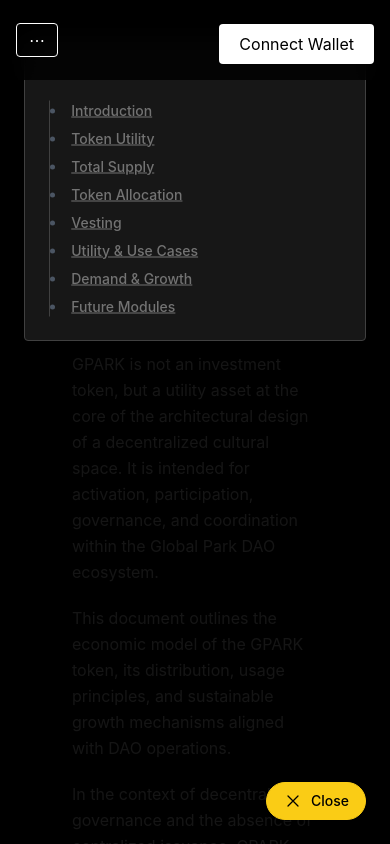
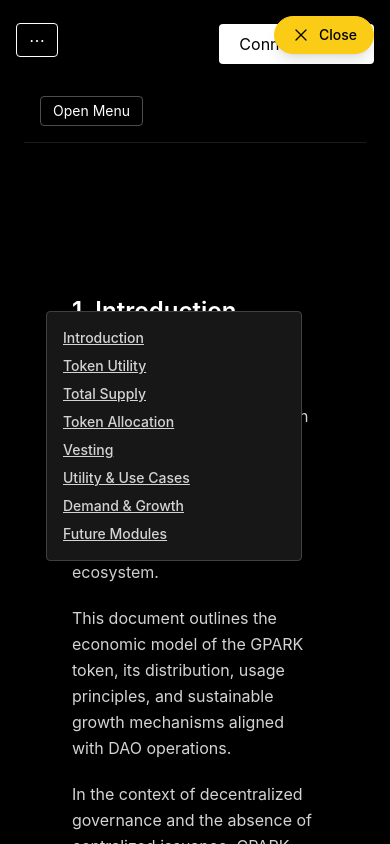
Before and after one commit to GPARKPRO/globalpark-site, a Next.js app: page /docs/tokenomics in a window 390 px wide. Both pictures are taken after a click on the button "Sections". Shown: the top 844 px of the page. Built offline with nearby package versions, Linux system fonts and the light colour scheme.

Commit message:
Update MobileDocsNav.tsx

```diff
--- a/components/docs/common/MobileDocsNav.tsx
+++ b/components/docs/common/MobileDocsNav.tsx
@@ -1,13 +1,15 @@
 'use client';
 
-import { useState, useEffect } from 'react';
+import { useEffect, useRef, useState } from 'react';
 import { Bars3Icon, XMarkIcon } from '@heroicons/react/24/outline';
 import TokenomicsNav from '@/components/docs/tokenomics/TokenomicsNav';
 
 export default function MobileDocsNav() {
   const [open, setOpen] = useState(false);
+  const firstLinkRef = useRef<HTMLAnchorElement>(null);
+  const menuRef = useRef<HTMLDivElement>(null);
 
-  // Автозакрытие при клике на якорь
+  // Автозакрытие по якорю
   useEffect(() => {
     if (!open) return;
 
@@ -22,10 +24,17 @@ export default function MobileDocsNav() {
     return () => document.removeEventListener('click', handleClick);
   }, [open]);
 
+  // Фокус на первом пункте
+  useEffect(() => {
+    if (open && firstLinkRef.current) {
+      firstLinkRef.current.focus();
+    }
+  }, [open]);
+
   return (
-    <div className="lg:hidden">
-      {/* Плавающая кнопка */}
-      <div className="fixed bottom-6 right-6 z-50">
+    <div className="lg:hidden relative z-50 scroll-smooth">
+      {/* Кнопка в правом верхнем углу */}
+      <div className="fixed top-4 right-4 z-50">
         <button
           onClick={() => setOpen(!open)}
           className="flex items-center gap-2 text-sm font-medium text-black bg-yellow-400 hover:bg-yellow-300 transition-colors border border-yellow-400 rounded-full px-4 py-2 shadow-lg"
@@ -45,13 +54,37 @@ export default function MobileDocsNav() {
       </div>
 
       {/* Выпадающее меню */}
-      {open && (
-        <div className="fixed inset-0 z-40 bg-black bg-opacity-90 px-6 py-10 overflow-y-auto">
-          <div className="max-w-md mx-auto border border-neutral-700 rounded bg-neutral-900 p-6">
-            <TokenomicsNav />
-          </div>
+      <div
+        ref={menuRef}
+        className={`absolute top-16 right-4 w-64 transition-all duration-200 transform ${
+          open
+            ? 'scale-100 opacity-100 pointer-events-auto'
+            : 'scale-95 opacity-0 pointer-events-none'
+        }`}
+      >
+        <div className="border border-neutral-700 rounded bg-neutral-900 p-4 shadow-lg space-y-2">
+          {/* Кастомный TokenomicsNav */}
+          {[
+            { id: 'introduction', label: 'Introduction' },
+            { id: 'utility', label: 'Token Utility' },
+            { id: 'supply', label: 'Total Supply' },
+            { id: 'allocation', label: 'Token Allocation' },
+            { id: 'vesting', label: 'Vesting' },
+            { id: 'use-cases', label: 'Utility & Use Cases' },
+            { id: 'growth', label: 'Demand & Growth' },
+            { id: 'modules', label: 'Future Modules' },
+          ].map(({ id, label }, index) => (
+            <a
+              key={id}
+              href={`#${id}`}
+              ref={index === 0 ? firstLinkRef : undefined}
+              className="block text-neutral-300 hover:text-yellow-400 transition-colors text-sm"
+            >
+              {label}
+            </a>
+          ))}
         </div>
-      )}
+      </div>
     </div>
   );
 }
```
